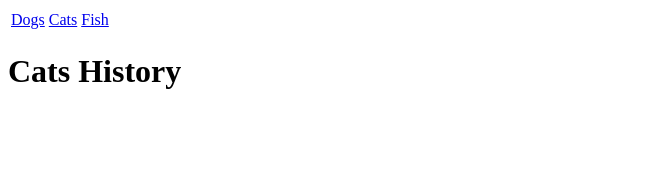
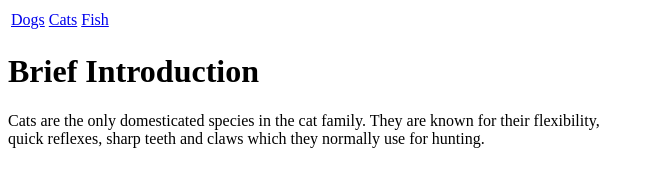
Before and after one commit to Paul-Ngigi/Favourite-Pet, a plain HTML site: page cats.html in a window 1280 px wide. Shown: the whole page, without its empty margins (0-654 px from the left). Drawn offline with Linux system fonts and the light colour scheme.

Commit message:
add a brief introduction about cats

```diff
--- a/cats.html
+++ b/cats.html
@@ -1,11 +1,13 @@
 <!DOCTYPE html>
 <html lang="en">
+
 <head>
     <meta charset="UTF-8">
     <meta http-equiv="X-UA-Compatible" content="IE=edge">
     <meta name="viewport" content="width=device-width, initial-scale=1.0">
     <title>Favorite Pet - Cat</title>
 </head>
+
 <body>
     <nav>
         <table>
@@ -17,6 +19,10 @@
         </table>
     </nav>
 
-    <h1>Cats History</h1>
+    <h1>Brief Introduction</h1>
+    <p>Cats are the only domesticated species in the cat family. They are known for their flexibility,
+        <br>quick reflexes, sharp teeth and claws which they normally use for hunting.
+    </p>
 </body>
+
 </html>
```
